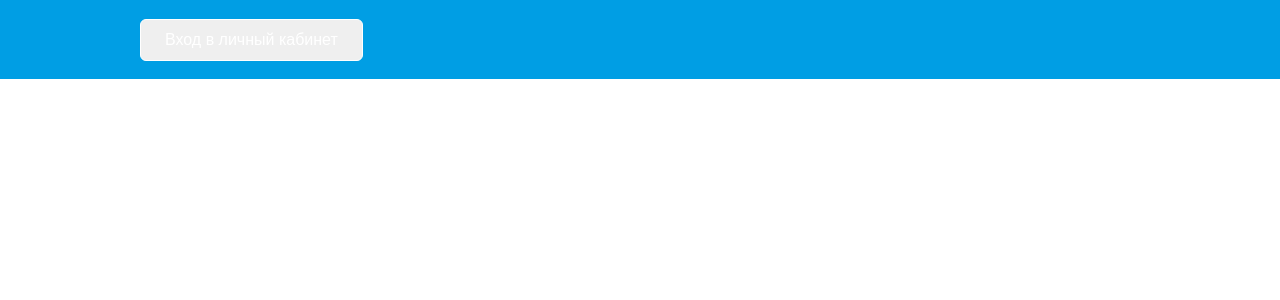
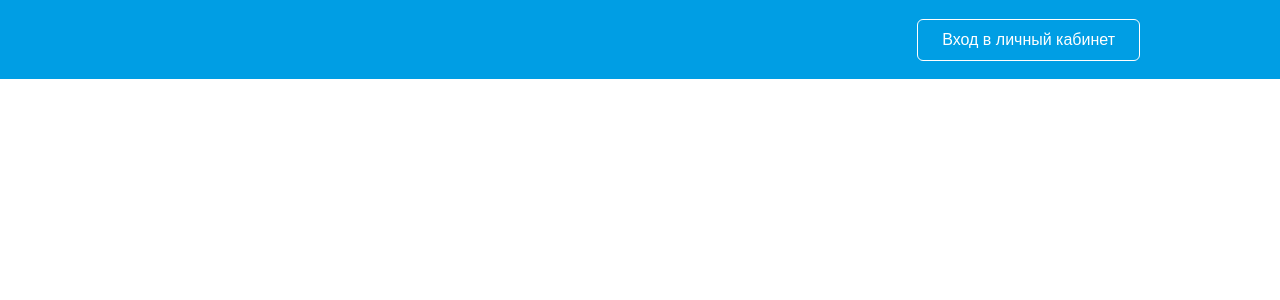
Before and after one commit to JuliaMatsievich/sky-vito, a React (Create React App) app: page / in a window 1280 px wide. Shown: the top 300 px of the page. Built offline with nearby package versions, Linux system fonts and the light colour scheme.

Commit message:
компонент header

```diff
--- a/src/components/header/header.styles.tsx
+++ b/src/components/header/header.styles.tsx
@@ -0,0 +1,21 @@
+import styled from 'styled-components';
+import {
+  buttonInHeader,
+  centralContainer,
+} from '../../styles/commonStyles.styles';
+
+export const HeaderContainer = styled.div`
+  background-color: #009ee4;
+  ${centralContainer}
+  height: 79px;
+  display: flex;
+  align-items: center;
+  justify-content: flex-end;
+`;
+
+export const HeaderNav = styled.div`
+  display: flex;
+`;
+export const ButtonNav = styled.button`
+  ${buttonInHeader}
+`;
--- a/src/components/header/header.tsx
+++ b/src/components/header/header.tsx
@@ -0,0 +1,13 @@
+import * as S from './header.styles';
+
+export const Header = () => {
+  return (
+    <>
+      <S.HeaderContainer>
+        <S.HeaderNav>
+          <S.ButtonNav>Вход в личный кабинет</S.ButtonNav>
+        </S.HeaderNav>
+      </S.HeaderContainer>
+    </>
+  );
+};
--- a/src/components/main/main.styles.tsx
+++ b/src/components/main/main.styles.tsx
@@ -15,13 +15,12 @@ export const HeaderContainer = styled.div`
   height: 79px;
   display: flex;
   align-items: center;
+  justify-content: flex-end;
 `;
 
 export const HeaderNav = styled.div`
-	display: flex;
-	justify-content: flex-end;
+  display: flex;
 `;
 export const ButtonNav = styled.button`
-
   ${buttonInHeader}
 `;
--- a/src/components/main/main.tsx
+++ b/src/components/main/main.tsx
@@ -1,14 +1,11 @@
+import { Header } from '../header/header';
 import * as S from './main.styles';
 
 export const Main = () => {
   return (
     <>
       <S.Container>
-        <S.HeaderContainer>
-          <S.HeaderNav>
-				<S.ButtonNav>Вход в личный кабинет</S.ButtonNav>
-			 </S.HeaderNav>
-        </S.HeaderContainer>
+			<Header/>
       </S.Container>
     </>
   );
--- a/src/styles/commonStyles.styles.tsx
+++ b/src/styles/commonStyles.styles.tsx
@@ -1,4 +1,4 @@
-import  { css } from 'styled-components';
+import { css } from 'styled-components';
 
 export const centralContainer = css`
   padding-left: 140px;
@@ -16,4 +16,9 @@ export const buttonInHeader = css`
   align-items: flex-start;
   border-radius: 6px;
   border: 1px solid #fff;
+  background-color: transparent;
+
+  &:hover {
+	background: rgba(255, 255, 255, 0.15);
+  }
 `;
```
Also changed, not shown: src/components/layout/lyout.styles.tsx (+3 -5 lines), src/styles/globalStyle.styles.tsx (line endings or trailing spaces).
